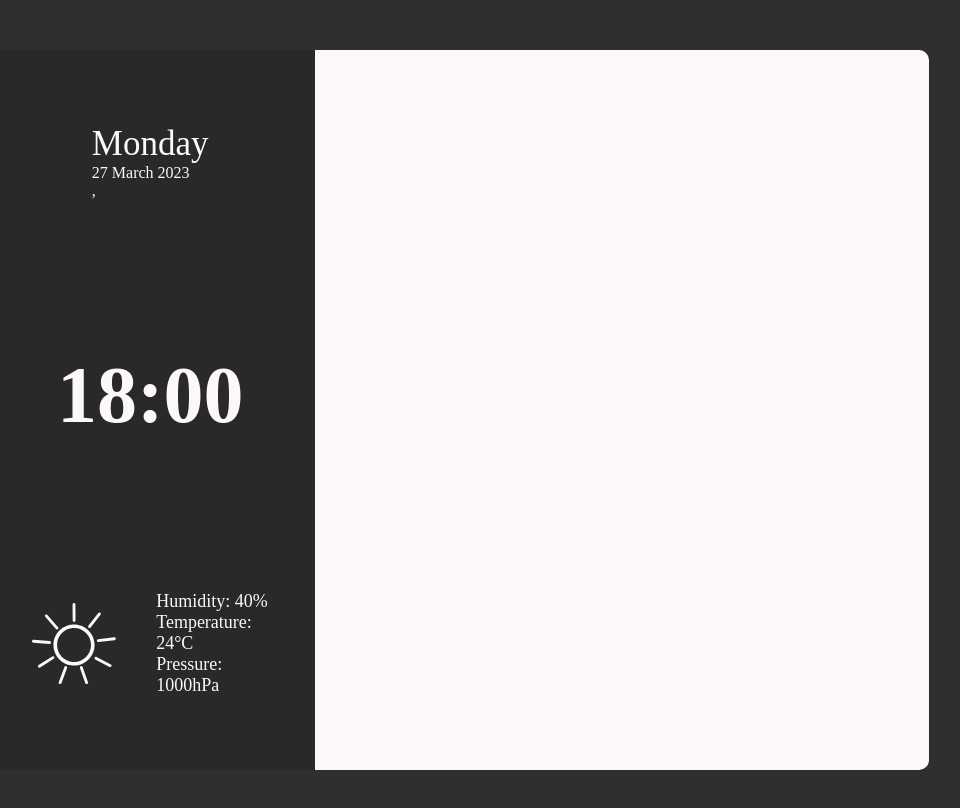
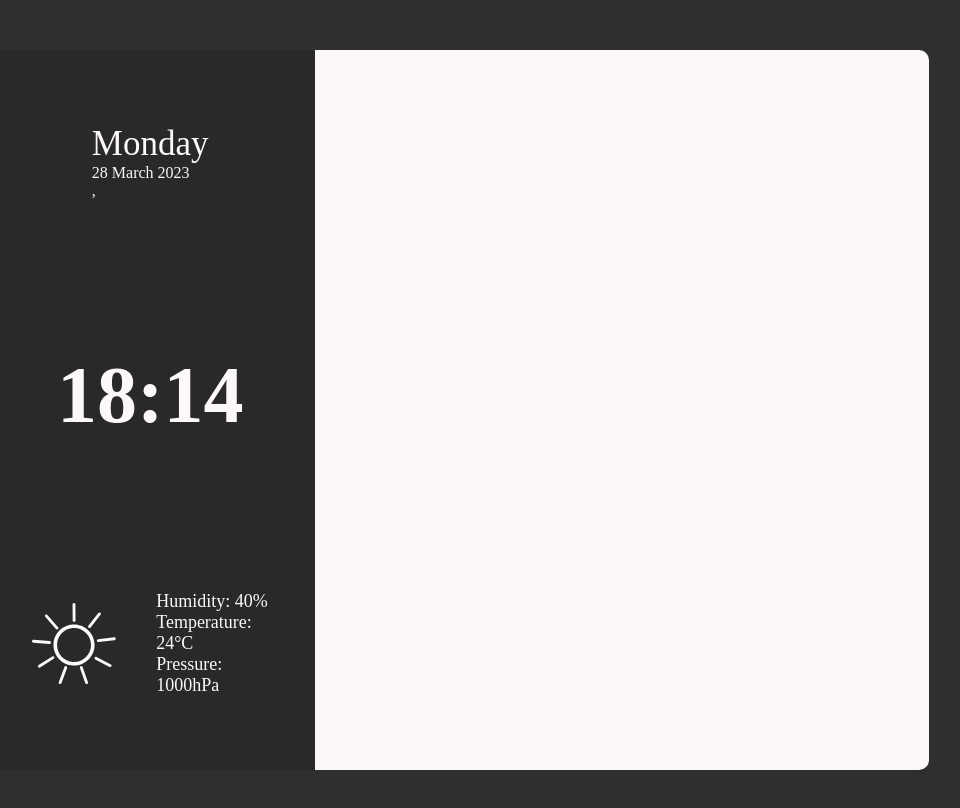
Before and after one commit to kardahim/weather_esp_frontend, a React (Create React App) app: page / in a window 1280 px wide. Shown: the top 808 px of the page, without its empty margins (183-1143 px from the left). Built offline with nearby package versions, Linux system fonts and the light colour scheme; no server answers.

Commit message:
add real time and date

```diff
--- a/package.json
+++ b/package.json
@@ -11,6 +11,7 @@
     "@types/react": "^18.0.30",
     "@types/react-dom": "^18.0.11",
     "axios": "^1.3.4",
+    "dayjs": "^1.11.7",
     "react": "^18.2.0",
     "react-dom": "^18.2.0",
     "react-scripts": "5.0.1",
--- a/src/components/Card.tsx
+++ b/src/components/Card.tsx
@@ -2,10 +2,12 @@ import React, { useEffect, useState } from 'react'
 import '../styles/card.scss'
 import { ReactComponent as Sun } from '../assets/sun.svg';
 import axios from 'axios';
+import dayjs, { Dayjs } from 'dayjs';
 
 function Card() {
 
     const [geo, setGeo] = useState<any>({})
+    const [date, setDate] = useState<Dayjs>(dayjs())
 
     // set cords and address
     useEffect(() => {
@@ -33,16 +35,20 @@ function Card() {
         navigator.geolocation.getCurrentPosition(success, error, options)
     }, [])
 
+    // set time
+    useEffect(() => {
+        setTimeout(() => { setDate(dayjs()) }, 1000)
+    }, [date])
     return (
         <div className='card'>
             <div className='card__parameters'>
                 <div className='card__parameters__date'>
                     <div>{'Monday'}</div>
-                    <div>{'27 March 2023'}</div>
+                    <div>{date.format('DD MMMM YYYY')}</div>
                     <div>{geo?.address?.city ? geo?.address?.city : geo?.address?.village}, {geo?.address?.country}</div>
                 </div>
                 <div className='card__parameters__time'>
-                    {'18:00'}
+                    {date.format('HH:mm')}
                 </div>
                 <div className='card__parameters__data'>
                     <Sun className='card__parameters__data__sun' />
```
Also changed, not shown: 1 other file (tests, documents, lock files or other folders).
